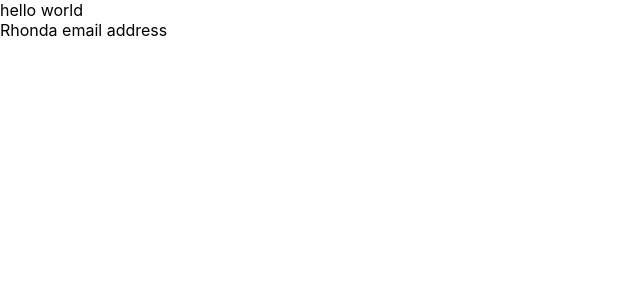
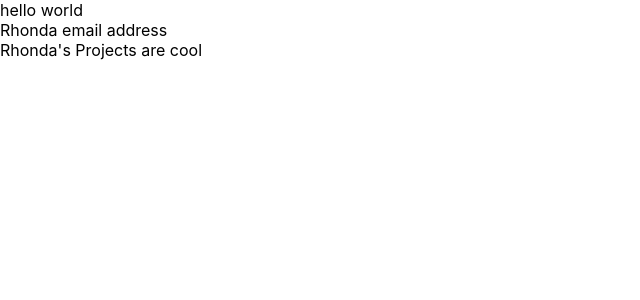
Before and after one commit to Rhondoid/portfolio-react, a React (Create React App) app: page / in a window 1280 px wide. Shown: the top 300 px of the page, without its empty margins (0-640 px from the left). Built offline with nearby package versions, Linux system fonts and the light colour scheme.

Commit message:
portfolio.js component is working

```diff
--- a/src/App.js
+++ b/src/App.js
@@ -2,12 +2,15 @@
 import './App.css';
 import About from './components/About.js';
 import Contact from './components/Contact.js';
+import Portfolio from './components/Portfolio.js';
 
 function App() {
   return (
     <div className="Portfolio">
       <About />
       <Contact/>
+      <Portfolio/>
+
     </div>
 
   );
--- /dev/null
+++ b/src/components/Portfolio.js
@@ -0,0 +1,9 @@
+import React from 'react'
+
+export default function Portfolio() {
+  return (
+    <div>
+      Rhonda's Projects  are cool
+    </div>
+  )
+}
```
